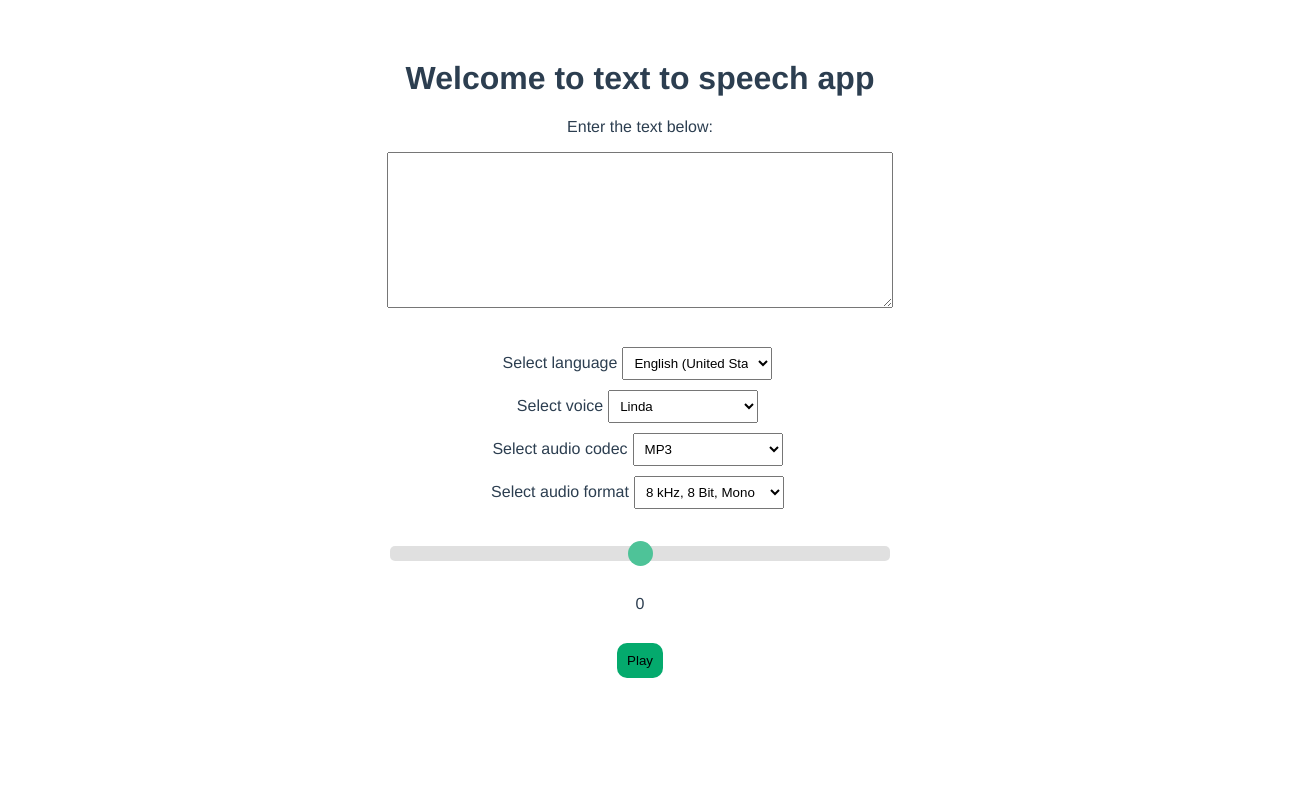
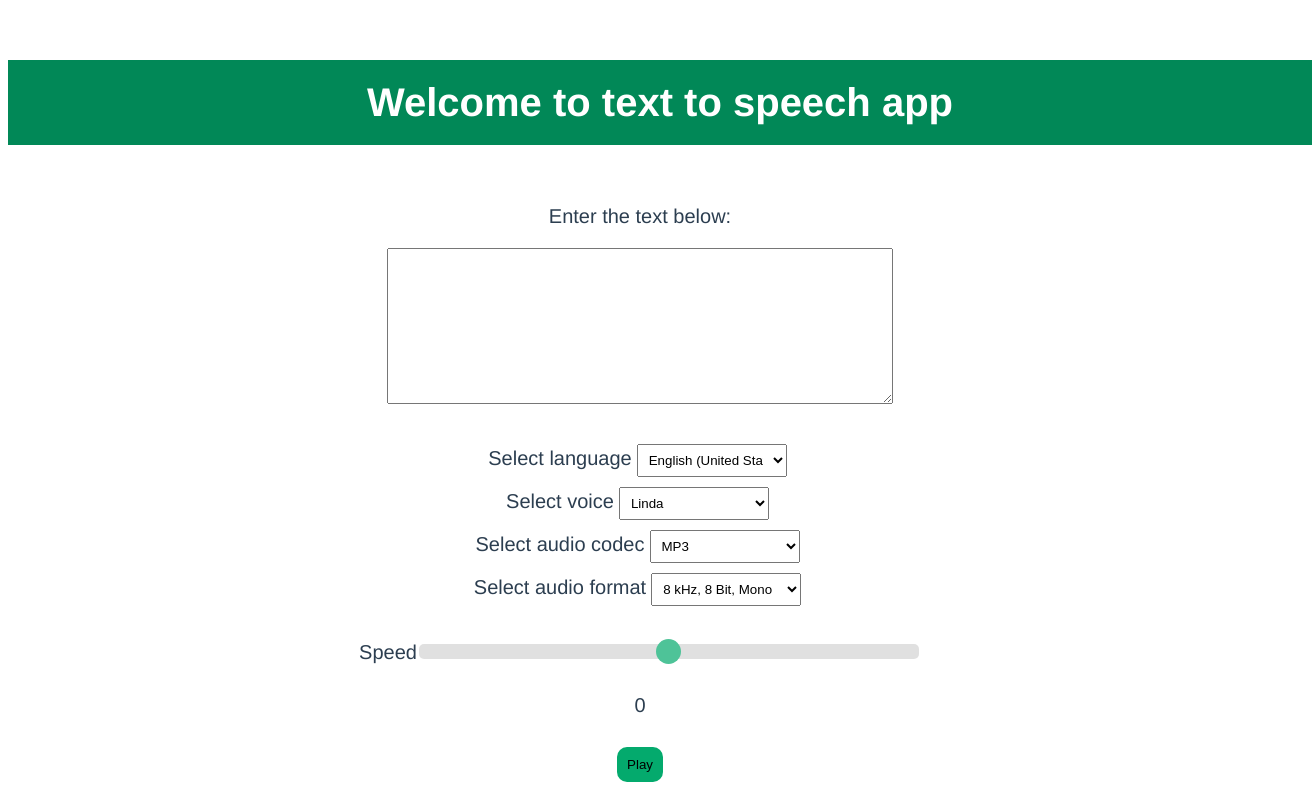
Before and after one commit to slade13/text-to-speach, a Vue app: page / in a window 1280 px wide. Shown: the whole page, 1312 px wide, since content can reach past the window. Built offline with nearby package versions, Linux system fonts and the light colour scheme.

Commit message:
add welcoming style

```diff
--- a/src/assets/css/style.css
+++ b/src/assets/css/style.css
@@ -17,3 +17,20 @@
 .enterText {
     margin-bottom: 30px;
 }
+
+#welcoming {
+    margin: 30px 0 60px 0;
+    padding: 20px;
+    background-color: #018857;
+    color: white;
+    font-size: 40px;
+    width: 100%;
+}
+
+.hello {
+    font-size: 20px;
+}
+
+.select {
+
+}
--- a/src/components/MainView.vue
+++ b/src/components/MainView.vue
@@ -1,6 +1,6 @@
 <template>
   <div class="hello">
-    <h1>{{ msg }}</h1>
+    <h1 id="welcoming">{{ msg }}</h1>
     <div class="enterText">
       <p>Enter the text below:</p>
       <textarea id="textToSpeech" v-model="tts"></textarea>
--- a/src/components/SpeechRateSelector.vue
+++ b/src/components/SpeechRateSelector.vue
@@ -1,5 +1,6 @@
 <template>
   <div class="sliderContainer">
+    <label class="speed" for="myRange">Speed</label>
     <input type="range" min="-10" max="10" v-model="speed" @input="changeValue" class="slider" id="myRange">
   </div>
 </template>
```
